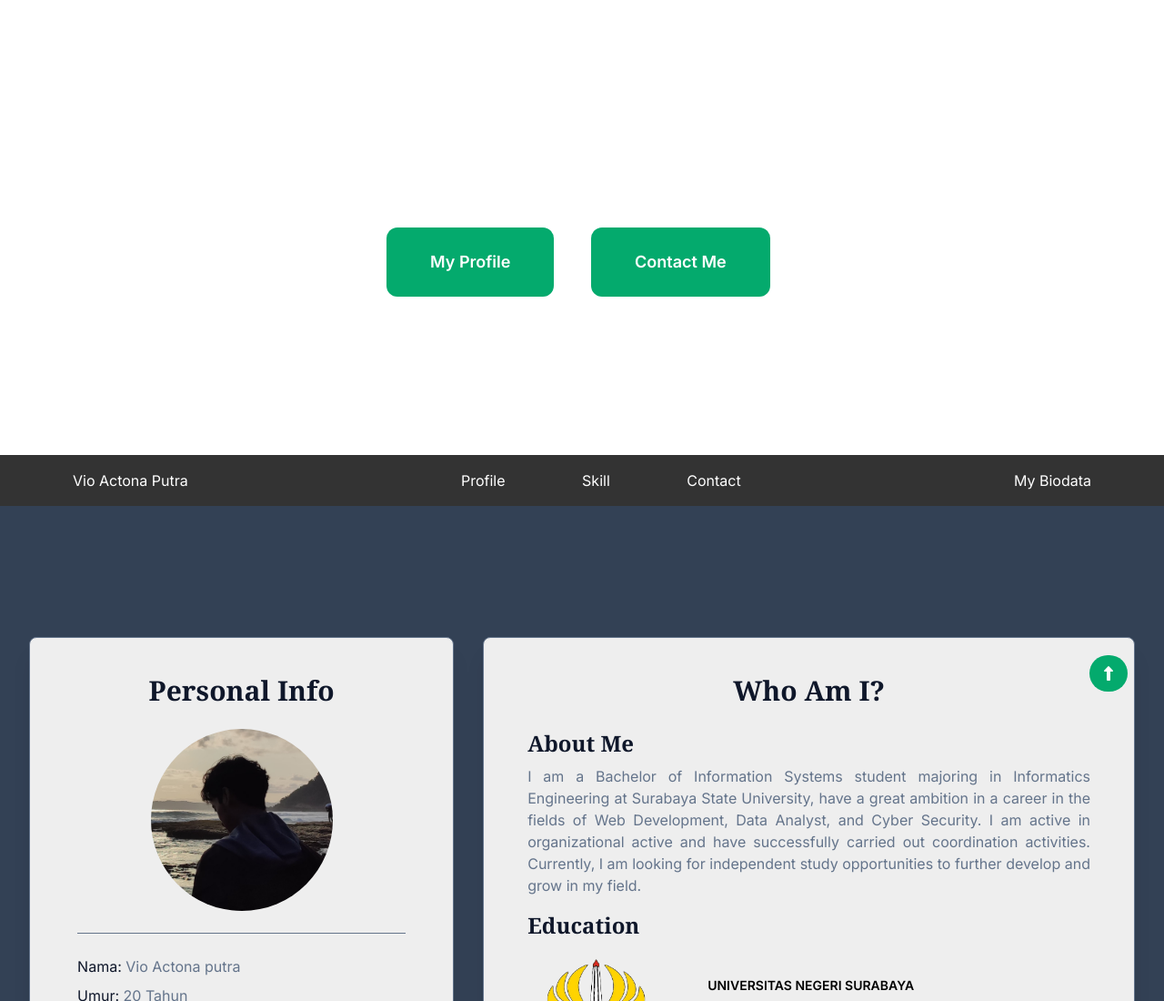
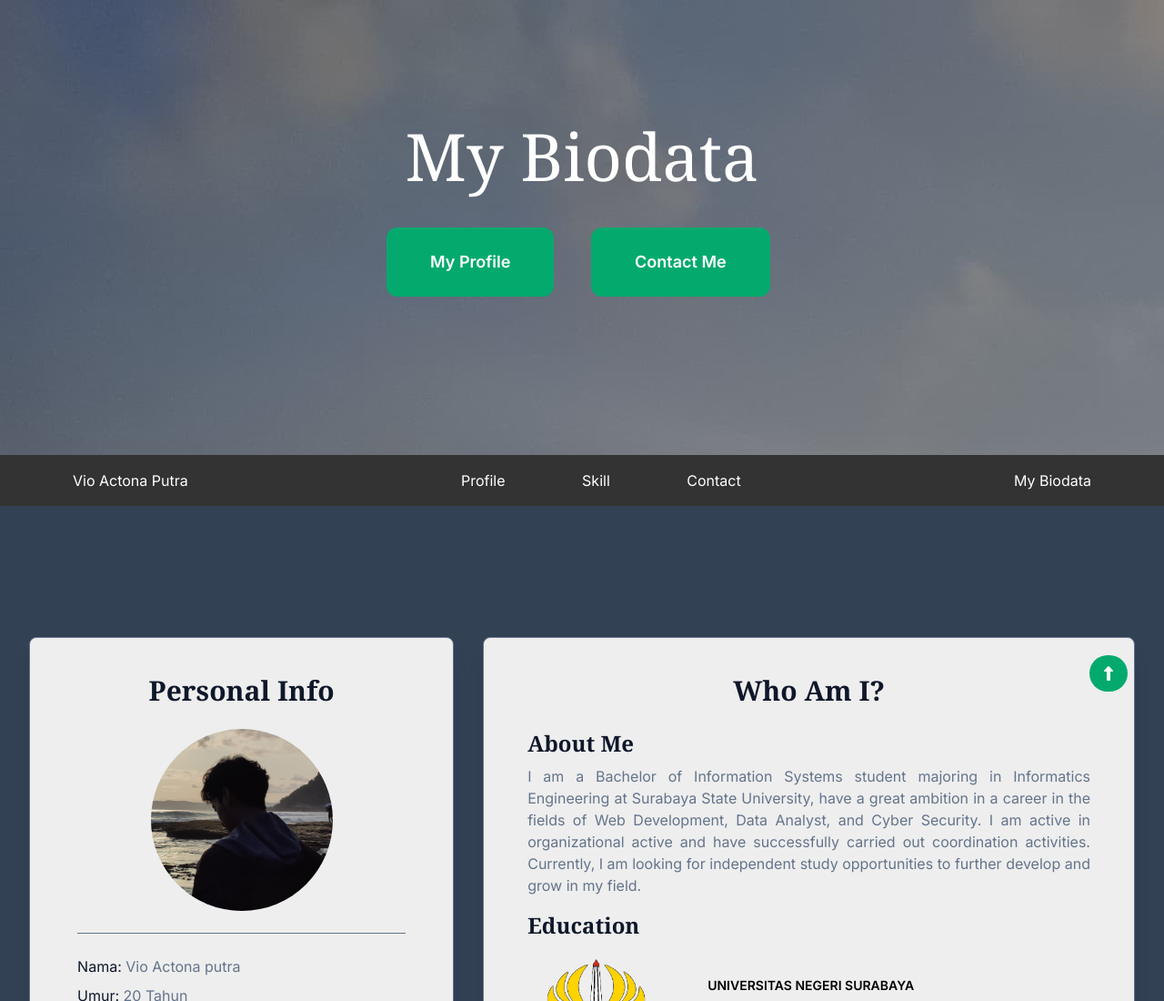
Before and after one commit to actona110/profilBiodata-Vio_Actona_Putra, a website: page index.html in a window 1280 px wide. Shown: the top 1100 px of the page at 91% size. Drawn offline with nearby package versions, Linux system fonts and the light colour scheme; files that its build step writes are made by us from their sources; the site is published under a folder, as on GitHub Pages, so addresses that start at the root find nothing.

Commit message:
Update hero img

```diff
--- a/index.html
+++ b/index.html
@@ -25,7 +25,8 @@
     <!-- Hero Section Start -->
     <header
       id="hero"
-      class="w-full h-[500px] bg-[url('/img/background.jpeg')] hidden relative lg:block"
+      style="background-image: url(img/background.jpeg)"
+      class="w-full h-[500px] hidden relative lg:block"
     >
       <h1
         class="absolute text-7xl text-white font-serif left-1/2 -translate-x-1/2 top-[135px]"
```
